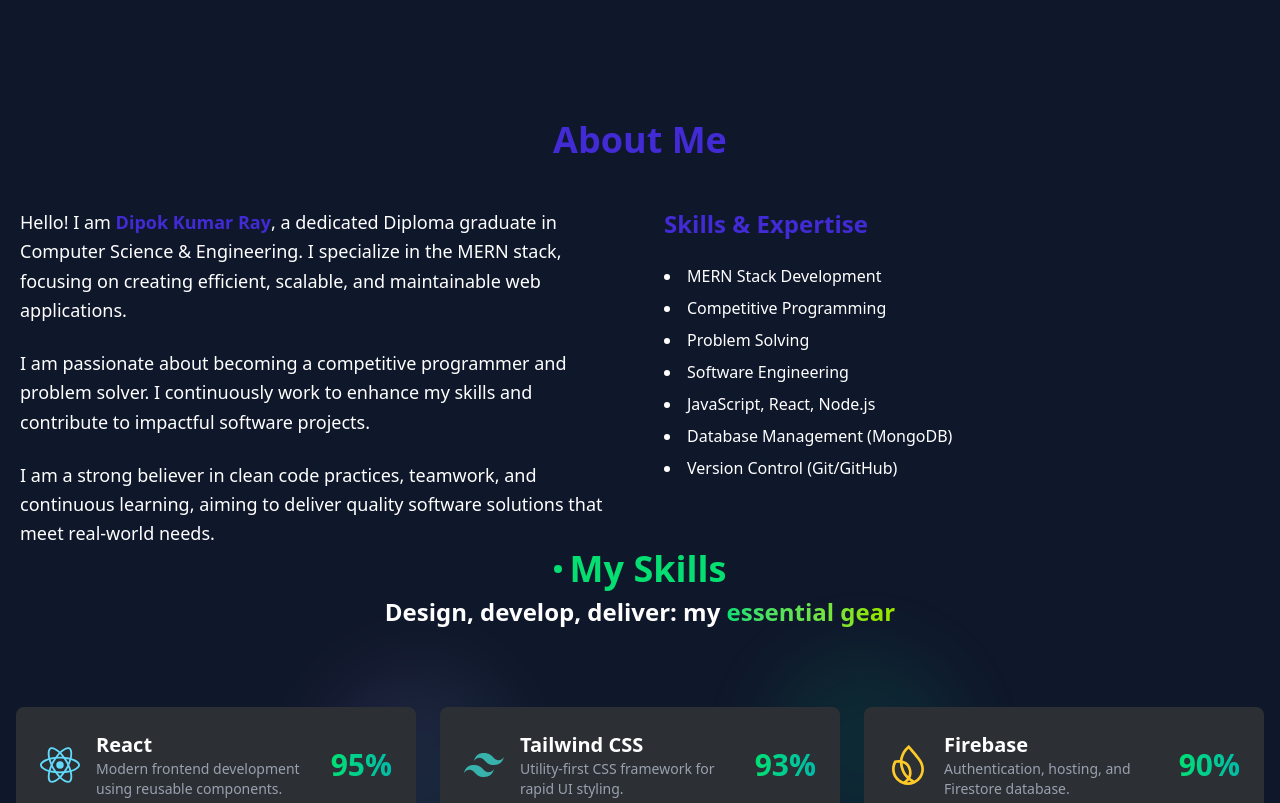
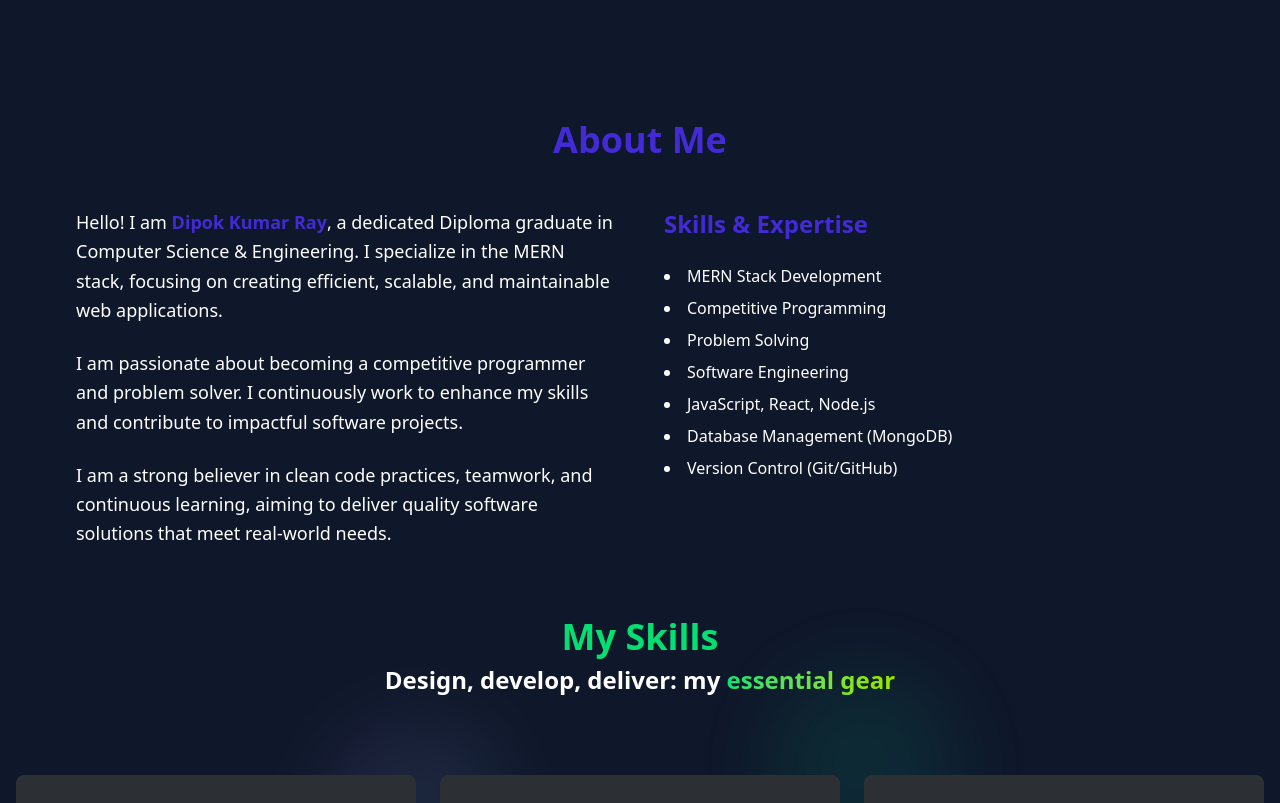
Before and after one commit to Dipok-Kumar-Ray/Dipok-K-Ray-Portfolio, a React (Vite) app: page / in a window 1280 px wide. Shown: the part 680-1483 px from the top of the page. Built offline with nearby package versions, Linux system fonts and the light colour scheme.

Commit message:
modified page

```diff
--- a/src/pages/about/About.jsx
+++ b/src/pages/about/About.jsx
@@ -12,10 +12,10 @@ const About = () => {
   return (
     <section
       id="about"
-      className="bg-[#0F172A] px-5 max-w-7xl mx-auto lg:max-w-7xl"
+      className="bg-[#0F172A] mx-auto lg:max-w-full px-19"
       aria-label="About Section"
     >
-      <h2 className="text-4xl font-bold text-primary mb-12 text-center">
+      <h2 className="text-4xl font-bold text-primary mb-12 text-center ">
         About Me
       </h2>
 
--- a/src/pages/home/tools/ToolsSection.jsx
+++ b/src/pages/home/tools/ToolsSection.jsx
@@ -97,7 +97,7 @@ const ToolsSection = () => {
   ];
 
   return (
-    <section className="bg-[#0F172A] text-white  relative overflow-hidden">
+    <section className="bg-[#0F172A] text-white  relative overflow-hidden ">
       {/* Background Gradients/Shapes */}
       <div className="absolute inset-0">
         <div className="absolute top-1/4 right-1/4 w-48 h-48 bg-gradient-to-br from-green-400 to-teal-500 rounded-full opacity-10 blur-2xl"></div>
@@ -107,8 +107,8 @@ const ToolsSection = () => {
       <div className="container mx-auto px-4 relative z-10">
         {/* Top Section: Title and Subtitle */}
         <div className="text-center mb-12 lg:mb-20">
-          <h2 className="text-green-400 text-3xl font-bold mb-2 flex items-center justify-center lg:text-4xl lg:font-bold ">
-            <span className="w-2 h-2 bg-green-400 rounded-full mr-2"></span>
+          <h2 className="text-green-400 text-3xl font-bold mt-17 mb-2 flex items-center justify-center lg:text-4xl lg:font-bold ">
+            {/* <span className="w-2 h-2 bg-green-400 rounded-full mr-2"></span> */}
            My Skills
           </h2>
           <h2 className="text-xl lg:text-2xl font-bold leading-tight">
```
